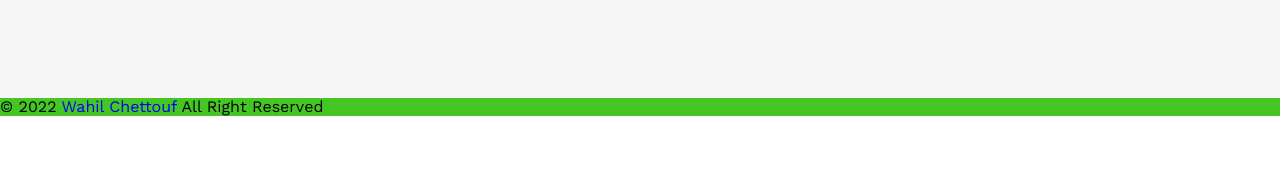
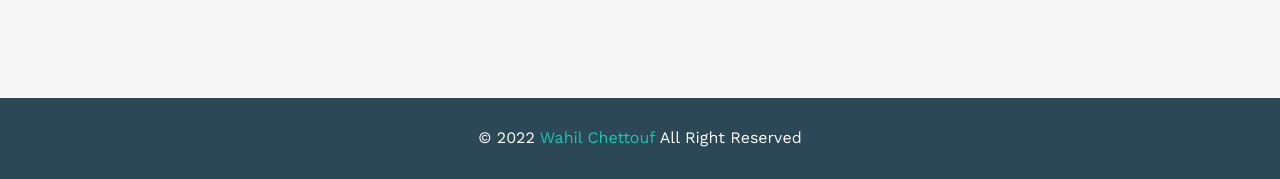
Before and after one commit to wahil09/Portfolio-1, a plain HTML site: page index.html in a window 1280 px wide. Shown: the part 3844-4023 px from the top of the page. Before the commit the page ends 3960 px from the top, so only its background shows below. Drawn offline with nearby package versions, Linux system fonts and the light colour scheme; a script that the page names is missing.

Commit message:
ajouter le style de footer, fin de projet.

```diff
--- a/index.html
+++ b/index.html
@@ -12,7 +12,6 @@
     <link rel="stylesheet" href="public/css/all.css">
     <link rel="stylesheet" href="public/css/mQuery.css">
     <link rel="stylesheet" href="public/css/normalize.css">
-
 </head>
 
 <body dir="ltr">
@@ -23,7 +22,6 @@
                 <div class="cadre-logo flex-r">
                     <img src="public/images/logo.png">
                 </div>
-
                 <nav class="nav-pc flex-r">
                     <div class="bar-menu flex-c">
                         <span class="bar top"></span>
@@ -246,9 +244,9 @@
 
 
         <!--    Footer  -->
-        <footer id="footer">
+        <footer class="flex-r" id="footer">
             <div class="container-footer">
-                <span>&copy 2022 <a href="http://wahil-chettouf.infinityfreeapp.com/?i=1">Wahil Chettouf</a> All Right Reserved</span>
+                <span>&copy 2022 <a href="https://github.com/wahil09" target="_blanc">Wahil Chettouf</a> All Right Reserved</span>
             </div>
         </footer>
     </div>
--- a/public/css/mQuery.css
+++ b/public/css/mQuery.css
@@ -1,5 +1,3 @@
-
-
 @media screen and (max-width: 1200px) {
     #header .container-header {
         padding: 0 10%;
@@ -12,7 +10,6 @@
     main .services .container-servs {
         row-gap: 60px;
         padding: 60px 0 50px 0;
-
     }
 
     main .services .container-servs .container-servs-img {
@@ -26,8 +23,6 @@
     main .services .container-servs .container-servs-img .cadre-servs {
         width: 100%;
     }
-
-
 
     /* --- Portfolio --- */
     main .portfolio .container-portfolio .container-projects .project {
@@ -43,13 +38,11 @@
 
     main .about .container-about .article-about .descript-about {
         width: 440px;
-
     }
 }
 
 
 @media screen and (max-width: 990px) {
-
     /* --- Portfolio --- */
     main .portfolio .container-portfolio .container-projects {
         width: 90%;
@@ -57,7 +50,6 @@
 
     main .portfolio .container-portfolio .container-projects .project {
         max-width: 345px;
-
     }
 
     /* --- About --- */
@@ -85,7 +77,6 @@
         width: 720px;
         justify-content: space-evenly;
         max-height: 100%;
-
     }
 
     main .about .container-about .article-about .descript-about p{
@@ -96,7 +87,6 @@
 
 
 @media screen and (max-width: 990px) {
-
     /* --- Portfolio --- */
     main .portfolio .container-portfolio .container-projects {
         width: 95%;
@@ -105,16 +95,10 @@
     main .portfolio .container-portfolio .container-projects .project {
         max-width: 45%;
     }
-
 }
 
 
-
-
 @media screen and (max-width:1200px) and (min-width: 990px) {
-
-
-
     main .services .container-servs .container-servs-img .cadre-servs .service div {
         max-width: 395px;
     }
@@ -122,7 +106,6 @@
 
 
 @media screen and (max-width: 1048px) {
-
     main .landing .features .container-features {
         padding: 50px 0
     }
@@ -130,17 +113,14 @@
     main .landing .features .feature {
         max-width: 367px;
     }
-
 }
 
 
 @media screen and (max-width: 778px) {
-
     /* --- spitiale-title --- */
     .descript-title {
         margin: -109px 0 0 0;
         font-size: 18px;
-
     }
 
     main .landing .features .feature {
@@ -175,16 +155,12 @@
         width: 100%;
     }
 
-
     /* ---- Portfolio ---- */
     main .portfolio .container-portfolio {
         row-gap: 40px;
     }
 
-
-
     /* ---- Contact ---- */
-
     main .contact .container-contact {
         row-gap: 50px;
     }
@@ -197,7 +173,6 @@
         font-size: 25px;
     }
 
-
     main .contact .container-contact .artcile-contact .social span {
         font-size: 15px;
     }
@@ -205,7 +180,6 @@
 
 
 @media screen and (max-width: 681px) {
-
     main .landing .features .container-features {
         row-gap: 25px
     }
@@ -226,15 +200,10 @@
         max-width: 100%;
     }
 
-
-
     /* --- Portfolio --- */
-
-
     main .portfolio .container-portfolio .container-projects .project {
         max-width: 100%;
     }
-
 }
 
 
@@ -243,14 +212,10 @@
     main .landing .features .container-features {
         row-gap: 25px
     }
-
-
 }
 
 
-
 @media screen and (max-width: 400px) {
-
     /* --- special-heading --- */
     .special-heading {
         font-size: 45px;
@@ -261,12 +226,10 @@
         font-size: 15px;
     }
 
-
     /* ---- Contact ---- */
     main .contact .container-contact {
         row-gap: 20px;
         padding: 60px 0 80px;
-
     }
 
     main .contact .container-contact .artcile-contact p {
@@ -287,10 +250,14 @@
         padding: 0
     }
 
+    /* ---- Footer ---- */
+    #footer {
+        font-size: 14px;
+    }
 }
 
+
 @media screen and (max-width: 320px) {
-
     /* ---- Contact ---- */
     main .contact .container-contact {
         row-gap: 0px;
@@ -302,6 +269,4 @@
     main .contact .container-contact .artcile-contact .mail {
         font-size: 16px;
     }
-
-
 }
--- a/public/css/style.css
+++ b/public/css/style.css
@@ -1,5 +1,4 @@
 @import url('https://fonts.googleapis.com/css2?family=Work+Sans:ital,wght@0,100;0,200;0,300;0,400;0,500;0,600;0,700;0,800;0,900;1,100;1,200;1,300;1,400;1,500;1,600;1,700;1,800;1,900&display=swap');
-
 
 * {
     padding: 0;
@@ -55,7 +54,6 @@ body {
     margin: 0;
     width: 100%;
     min-height: 115px;
-
 }
 
 .descript-title {
@@ -70,7 +68,7 @@ body {
 /* ---------- Container Style ------------ */
 .container {
     display: grid;
-    grid-template-rows: 64px repeat(2, auto);
+    grid-template-rows: 64px auto 81px;
     grid-template-columns: repeat(12, 1fr);
     grid-template-areas:'header header header header header header header header header header header header '
                         'main main main main main main main main main main main main '
@@ -219,8 +217,6 @@ body {
 }
 
 
-
-
 /* ----------- Main Style ------------- */
 main {
     grid-area: main;
@@ -238,7 +234,6 @@ main {
 main .landing {
     grid-area: landing;
     width: 100%;
-
 }
 
 /* - article-1 - */
@@ -260,7 +255,6 @@ main .landing .row-1 .cadre-info {
 main .landing .row-1 .cadre-info .cadre-title {
     width: 100%;
     min-height: 58px;
-
 }
 
 main .landing .row-1 .cadre-info .cadre-title h1 {
@@ -324,8 +318,6 @@ main .landing .features .feature p {
 }
 
 
-
-
 /* -- Services-Row -- */
 main .services {
     grid-area: services;
@@ -338,7 +330,6 @@ main .services .container-servs {
     min-height: 720px;
     justify-content: flex-start;
     padding: 60px 0 0;
-
 }
 
 /* - Cadre-title - */
@@ -347,9 +338,7 @@ main .services .container-servs .cadre-title {
 }
 
 
-
 /* - container-servs-img - */
-
 main .services .container-servs .container-servs-img {
     width: 100%;
     justify-content: flex-start;
@@ -363,7 +352,6 @@ main .services .container-servs .container-servs-img .cadre-servs {
     min-height: 360px;
     row-gap: 40px;
     column-gap: 30px;
-
 }
 
 main .services .container-servs .container-servs-img .cadre-servs .service {
@@ -381,7 +369,6 @@ main .services .container-servs .container-servs-img .cadre-servs .service i {
     height: 160px;
     color: var(--main-color);
 }
-
 
 main .services .container-servs .container-servs-img .cadre-servs .service div {
     max-width: 300px;
@@ -405,7 +392,6 @@ main .services .container-servs .container-servs-img .cadre-servs .service div p
     width: 100%;
 }
 
-
 /* - Image - */
 main .services .container-servs .container-servs-img .cadre-img-servs {
     width: 35%;
@@ -419,7 +405,6 @@ main .services .container-servs .container-servs-img .cadre-img-servs img {
     z-index: 1;
 }
 
-
 main .services .container-servs .container-servs-img .cadre-img-servs::after {
     content: "";
     background-color: var(--secondary-color);
@@ -431,9 +416,7 @@ main .services .container-servs .container-servs-img .cadre-img-servs::after {
 }
 
 
-
 /* -- Portfolio-Row -- */
-
 main .portfolio {
     grid-area: portfolio;
     width: 100%;
@@ -445,12 +428,10 @@ main .portfolio .container-portfolio {
     max-width: 1170px;
     width: 100%;
     min-height: 586px;
-
     padding: 60px 0 50px 0;
     row-gap: 73px;
     align-items: center;
 }
-
 
 main .portfolio .container-portfolio .cadre-title {
     width: 100%;
@@ -462,7 +443,6 @@ main .portfolio .container-portfolio .container-projects {
     column-gap: 15px;
     row-gap: 30px;
 }
-
 
 main .portfolio .container-portfolio .container-projects .project {
     max-width: 360px;
@@ -496,23 +476,16 @@ main .portfolio .container-portfolio .container-projects .project .cadre-descrip
 }
 
 
-
-
-
-
 /* -- About-Row -- */
 main .about {
     grid-area: about;
     height: auto;
-
-
 }
 
 main .about .container-about {
     min-width: 1170px;
     padding: 60px 0 120px;
     row-gap: 45px;
-
 }
 
 main .about .container-about .div-title {
@@ -562,13 +535,11 @@ main .about .container-about .article-about img {
     height: 100%;
 }
 
-
 main .about .container-about .article-about .descript-about {
     width: 640px;
     max-height: 375px;
     row-gap: 30px;
     justify-content: flex-start;
-
 }
 
 main .about .container-about .article-about .descript-about p:first-child {
@@ -587,9 +558,6 @@ main .about .container-about .article-about .descript-about hr {
     width: 50%;
     margin-top: 30px;
 }
-
-
-
 
 
 /* -- Contact-Row -- */
@@ -621,7 +589,6 @@ main .contact .container-contact .artcile-contact p {
     font-weight: 800;
     color: var(--secondary-color);
     letter-spacing: -2px;
-
 }
 
 main .contact .container-contact .artcile-contact .mail {
@@ -630,7 +597,6 @@ main .contact .container-contact .artcile-contact .mail {
     color: var(--main-color);
 }
 
-
 main .contact .container-contact .artcile-contact .social i {
     color:rgb(0, 0, 0);
     padding: 0 5px;
@@ -638,10 +604,14 @@ main .contact .container-contact .artcile-contact .social i {
 }
 
 
-
-
 /* ----------- Footer Style ------------- */
 #footer {
     grid-area: footer;
-    background-color: rgb(69, 198, 37);
+    background-color: #2c4755;
+    text-align: center;
+    color: white;
 }
+
+#footer .container-footer a {
+    color: var(--main-color);
+}
```
Lines whose indentation alone changed are shown as unchanged.
